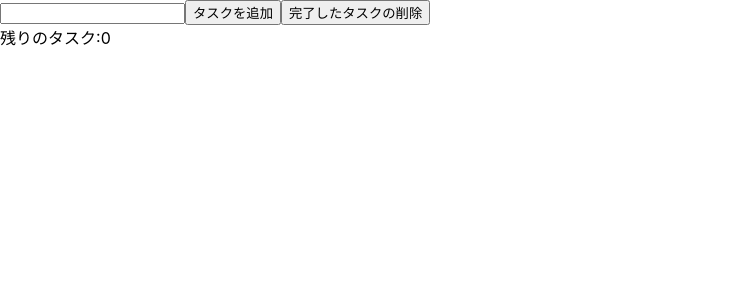
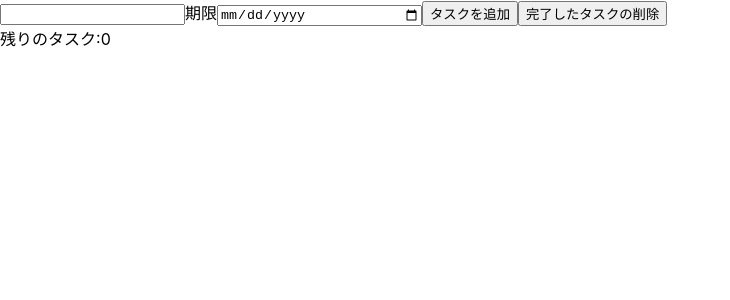
Before and after one commit to Fujiken0705/ReactTodoapp, a React (Create React App) app: page / in a window 1280 px wide. Shown: the top 300 px of the page, without its empty margins (0-730 px from the left). Built offline with nearby package versions, Linux system fonts and the light colour scheme; the HTML template or start-up script is replaced by a standard one.

Commit message:
no message

```diff
--- a/src/App.js
+++ b/src/App.js
@@ -43,6 +43,17 @@ function App() {
     <>
       <TodoList todos = {todos} toggleTodo = {toggleTodo}/>
       <input type="text" ref={todoNameRef} />
+      <span className="col-2 input-group-text">期限</span>
+            <input
+              className="col-8 form-control"
+              type="date"
+              name="deadline"
+              value={deadline}
+              placeholder="締切日を選択してください。"
+              style={{ width: "200px" }}
+              onChange={(e) => deadlineChange(e)}
+              required
+            ></input>
       <button onClick={handleAddTodo}>タスクを追加</button>
       <button onClick={handleClear}>完了したタスクの削除</button>
       <div>残りのタスク:{todos.filter((todo) => !todo.completed).length}</div>
```
